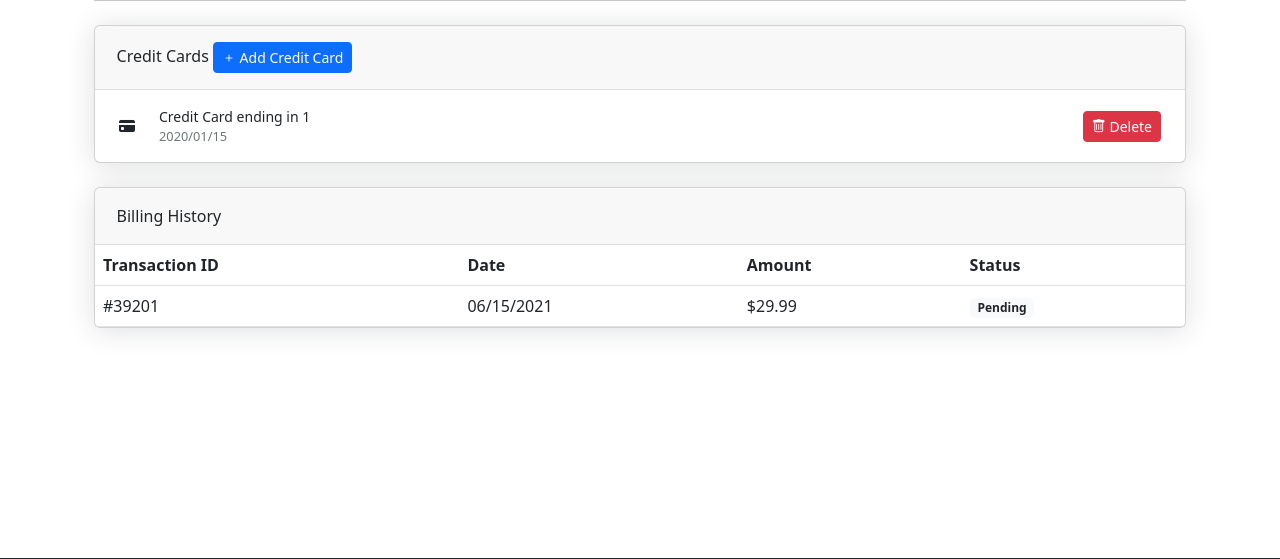
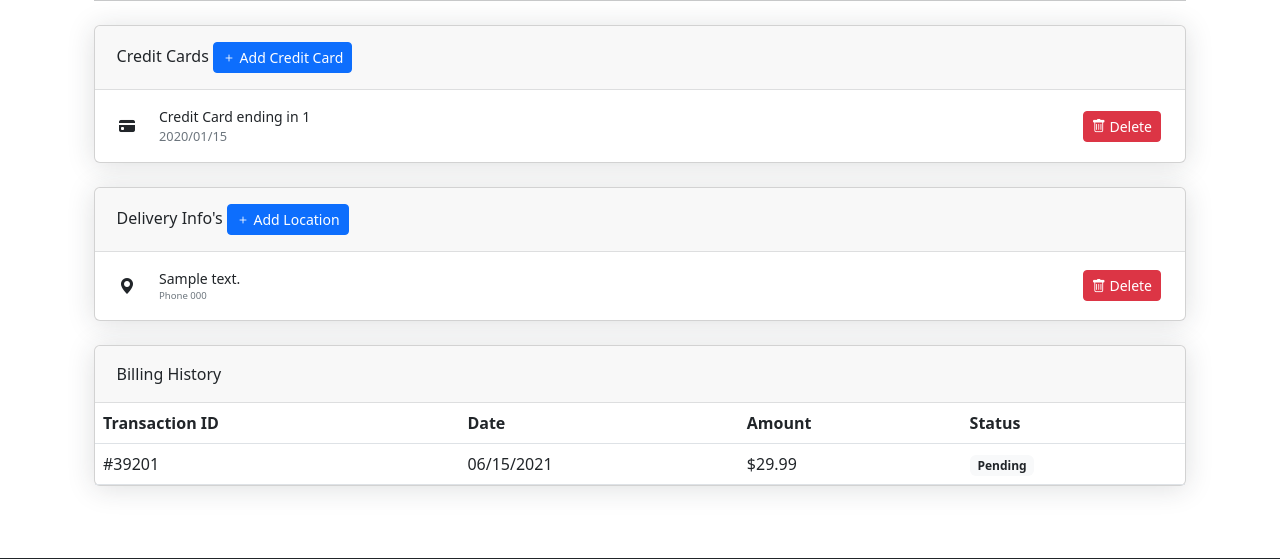
Before and after one commit to mxz-dev/capitalshop, a Django app: page /accounts/billing in a window 1280 px wide. Shown: the part 122-681 px from the top of the page. Run offline with Django 4.2, Linux system fonts and the light colour scheme; a user stored in the database is signed in; tables that the repository leaves empty hold one stand-in row (values such as "Sample post"); some libraries are stand-ins or nearby versions.

Commit message:
add add_credit_card and add_delivery_info views in 'accounts/views.py' and some changes in templates

```diff
--- a/accounts/forms.py
+++ b/accounts/forms.py
@@ -2,7 +2,7 @@ from django import forms
 from captcha.fields import CaptchaField
 from django.contrib.auth.forms import UserCreationForm, AuthenticationForm
 from django.contrib.auth.models import User
-from accounts.models import PaymentInfo
+from accounts.models import PaymentInfo, DeliveryInfo
 class CustomUserCreationForm(UserCreationForm):
     captcha = CaptchaField()
     class Meta:
@@ -27,3 +27,8 @@ class PaymentInfoForm(forms.ModelForm):
     class Meta:
         model = PaymentInfo
         fields = ("card_number","expiry_date", "cvv")
+class DeliveryInfoForm(forms.ModelForm):
+    captcha = CaptchaField()
+    class Meta:
+        model = DeliveryInfo
+        fields = ("address", "phone_number")
--- a/accounts/urls.py
+++ b/accounts/urls.py
@@ -12,5 +12,9 @@ urlpatterns = [
     path("billing", views.billing_view , name="billing"),
     path("security", views.security_view , name="security"),
     path("activate/<slug:uidb64>/<slug:token>", views.activation_view, name='activate'),
+    path('billing/card/add', views.add_credit_card, name="add_credit_card"),
+    path('billing/info/add', views.add_delivery_info, name='add_delivery_info'),
     path("billing/card/delete/<int:pk>", views.delete_card, name="delete_card"),
+    path("billing/info/delete/<int:pk>", views.delete_address, name="delete_info"),
+
 ]
--- a/accounts/views.py
+++ b/accounts/views.py
@@ -11,9 +11,9 @@ from django.contrib.auth.decorators import login_required
 from django.contrib.auth.models import User
 from django.urls import reverse
 
-from accounts.forms import CustomAuthenticationForm, CustomUserCreationForm, UpdateProfileForm, PaymentInfoForm
+from accounts.forms import CustomAuthenticationForm, DeliveryInfoForm, CustomUserCreationForm, UpdateProfileForm, PaymentInfoForm
 from accounts.tokens import account_activation_token
-from accounts.models import PaymentInfo
+from accounts.models import PaymentInfo, DeliveryInfo
 from shop.models import Cart
 
 def login_view(request):
@@ -93,12 +93,18 @@ def dashboard_view(request):
 @login_required()
 def billing_view(request):
     cards = PaymentInfo.objects.filter(user=request.user)
+    loc = DeliveryInfo.objects.filter(user=request.user)
+    payment_form = PaymentInfoForm()
+    delivery_form = DeliveryInfoForm()
+    return render(request, 'accounts/profile/billing_details.html', {'payment_form':payment_form, 'delivery_form':delivery_form, 'cards':cards, 'locations':loc})
+@login_required()
+def add_credit_card(request):
     form = PaymentInfoForm()
     if request.method == "POST":
         form = PaymentInfoForm(request.POST)
         if form.is_valid():
             # [c] here a filter for avoid duplicate cards
-            c = cards.filter(card_number=form.cleaned_data["card_number"])
+            c = PaymentInfo.objects.filter(card_number=form.cleaned_data["card_number"])
             if c.count() < 1:
                 card = form.save(commit=False)
                 card.user = request.user
@@ -106,14 +112,33 @@ def billing_view(request):
                 messages.add_message(request, messages.SUCCESS, 'credit card add successfuly.')
             else:
                 messages.add_message(request, messages.INFO, 'Dupicate Card! please try another one.')
-    return render(request, 'accounts/profile/billing_details.html', {'form':form, 'cards':cards})
+    return redirect(reverse("accounts:billing"))
+@login_required()
+def add_delivery_info(request):
+    form = DeliveryInfoForm()
+    if request.method == "POST":
+        form = DeliveryInfoForm(request.POST)
+        if form.is_valid():
+            info = form.save(commit=False)
+            info.user = request.user
+            info.save()
+            messages.add_message(request, messages.SUCCESS, 'delivery info add successfuly.')
+    return redirect(reverse("accounts:billing"))
 
 @login_required()
 def delete_card(request, pk):
     card = get_object_or_404(PaymentInfo, user=request.user, pk=pk)
     card.delete()
     return JsonResponse({
-        "message": "item removed from cart.",
+        "message": "card removed.",
+     })
+
+@login_required()
+def delete_address(request, pk):
+    addr = get_object_or_404(DeliveryInfo, user=request.user, pk=pk)
+    addr.delete()
+    return JsonResponse({
+        "message": "Delivery info removed.",
      })
 
 @login_required()
--- a/shop/views.py
+++ b/shop/views.py
@@ -34,6 +34,7 @@ def contact_view(request):
         if form.is_valid():
             form.save()
             messages.add_message(request, messages.SUCCESS, 'we are responds you very soon.')
+            return redirect(reverse('shop:contact'))
     return render(request, 'contact.html', {"form":form})
 
 @login_required
--- a/templates/accounts/profile/billing_details.html
+++ b/templates/accounts/profile/billing_details.html
@@ -6,6 +6,8 @@ Billing
 {%block content%}
 <div class="container-xl px-4 mt-4">
     {% include 'inc/credit_card_form.html' %}
+    {% include 'inc/delivery_info_form.html' %}
+
     <nav class="nav nav-borders">
         <a class="nav-link ms-0" href="{% url 'accounts:dashboard' %}">Profile</a>
         <a class="nav-link active" href="{% url 'accounts:billing' %}">Billing</a>
@@ -40,6 +42,34 @@ Billing
             </div>
             {% endfor %}
         </div>
+
+    </div>
+    <div class="card card-header-actions mb-4">
+        <div class="card-header">
+            Delivery Info's
+            <button type="button" class="btn btn-primary btn-sm" data-bs-toggle="modal"
+            data-bs-target="#addAddressModal">
+                <i class="bi bi-plus"></i>
+                Add Location
+            </button>
+        </div>
+        <div class="card-body px-0">
+            {% for loc in locations %}
+            <div class="d-flex align-items-center justify-content-between px-4">
+                <div class="d-flex align-items-center">
+                    <i class="bi bi-geo-alt-fill"></i>
+                    <div class="ms-4">
+                        <div class="small">{{loc.address}}</div>
+                        <div class="text-xs text-muted" style="font-size:.6rem">Phone {{loc.phone_number}}</div>
+                    </div>
+                </div>
+                <div class="ms-4 small">
+                    <a class="btn btn-sm btn-danger" onclick="removeAddr('{% url 'accounts:delete_info' pk=loc.pk %}')"><i class="bi bi-trash"></i> Delete</a>
+                </div>
+            </div>
+            {% endfor %}
+        </div>
+
     </div>
     <!-- Billing history card-->
     <div class="card mb-4">
@@ -78,6 +108,15 @@ Billing
                 }
             })
         }
+        function removeAddr(url){
+            fetch(url, { method: 'GET' })
+            .then(response => response.json())
+            .then(data => {
+                if (data.message){
+                    location.reload()
+                }
+            })
+        }
     </script>
 </div>
 {% endblock content %}
--- a/templates/inc/credit_card_form.html
+++ b/templates/inc/credit_card_form.html
@@ -6,7 +6,7 @@
                 <button type="button" class="btn-close" data-bs-dismiss="modal" aria-label="Close"></button>
             </div>
             <div class="modal-body">
-                <form id="creditCardForm" method="post">
+                <form id="creditCardForm" action="{% url 'accounts:add_credit_card' %}" method="post">
                     {% csrf_token %}
                     <div class="input-group mb-3">
                         <span class="input-group-text" id="credit_card"><i class="bi bi-credit-card-fill"></i></span>
@@ -21,7 +21,7 @@
                         <input style="-webkit-text-security: disc;text-security: disc;" type="text" class="form-control"  maxlength="4"  name="cvv" placeholder="***" aria-label="cvv" aria-describedby="cvv">
                     </div>
                     <div class="mb-3">
-                        {{form.captcha}}
+                        {{payment_form.captcha}}
                     </div>
                     <button type="submit" class="btn btn-primary">Save</button>
                 </form>
--- /dev/null
+++ b/templates/inc/delivery_info_form.html
@@ -0,0 +1,27 @@
+<div class="modal fade" id="addAddressModal" tabindex="-1" aria-labelledby="addAddressModalLabel" aria-hidden="true">
+    <div class="modal-dialog">
+        <div class="modal-content">
+            <div class="modal-header">
+                <h5 class="modal-title" id="addAddressModalLabel">Add Credit Card</h5>
+                <button type="button" class="btn-close" data-bs-dismiss="modal" aria-label="Close"></button>
+            </div>
+            <div class="modal-body">
+                <form id="addressForm" action="{% url 'accounts:add_delivery_info' %}" method="post">
+                    {% csrf_token %}
+                    <div class="input-group mb-3">
+                        <span class="input-group-text" id="address"><i class="bi bi-geo-alt-fill"></i></span>
+                        <input type="text" class="form-control" id="address" placeholder="Address" maxlength="16" name='address' aria-label="address" aria-describedby="address">
+                    </div>
+                    <div class="input-group mb-3">
+                        <span class="input-group-text" id="date"><i class="bi bi-telephone"></i></span>
+                        <input type="tel" class="form-control" name="phone_number" placeholder="+1234567898" aria-label="phone number" aria-describedby="tel">
+                    </div>
+                    <div class="mb-3">
+                        {{delivery_form.captcha}}
+                    </div>
+                    <button type="submit" class="btn btn-primary">Save</button>
+                </form>
+            </div>
+        </div>
+    </div>
+</div>
```
